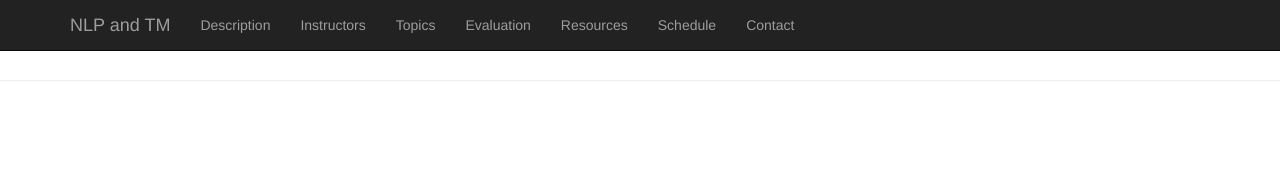
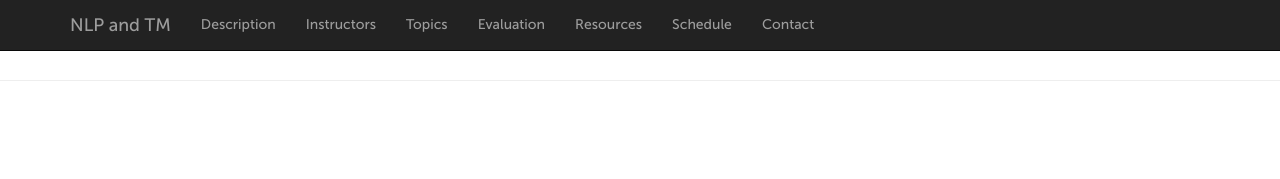
Before and after one commit to lin99/NLPTM-2016, a Jekyll site: the page built from index.html, in a window 1280 px wide. Shown: the top 179 px of the page. Built offline with Jekyll 4.4.1, drawn with Linux system fonts in a browser that asks for light colours.

Commit message:
font of navigation bar

```diff
--- a/assets/_sass/_nav.scss
+++ b/assets/_sass/_nav.scss
@@ -1,6 +1,14 @@
+@font-face {
+    font-family: 'Museo Sans 500 Regular';
+    src: url(/fonts/MuseoSans-500.eot);
+    src: local('MuseoSans-500'), local('Museo Sans 500'),
+         url(/fonts/MuseoSans-500.otf) format('opentype');
+    }
+
 nav {
 	@extend .navbar, .navbar-inverse, .navbar-fixed-top;
 	button { @extend .navbar-toggle; }
 	#menu { @extend .collapse, .navbar-collapse; }
   ul { @extend .nav, .navbar-nav; }
+  font-family: 'Museo Sans 500 Regular';
 }
```
Also changed, not shown: 1 other file.
